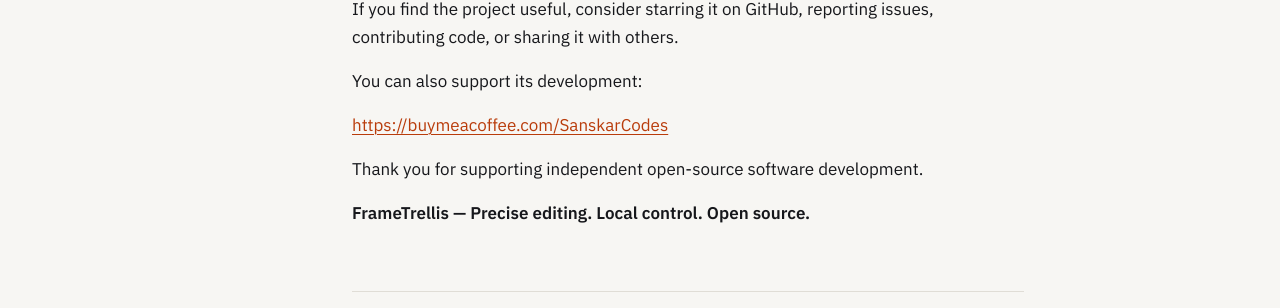
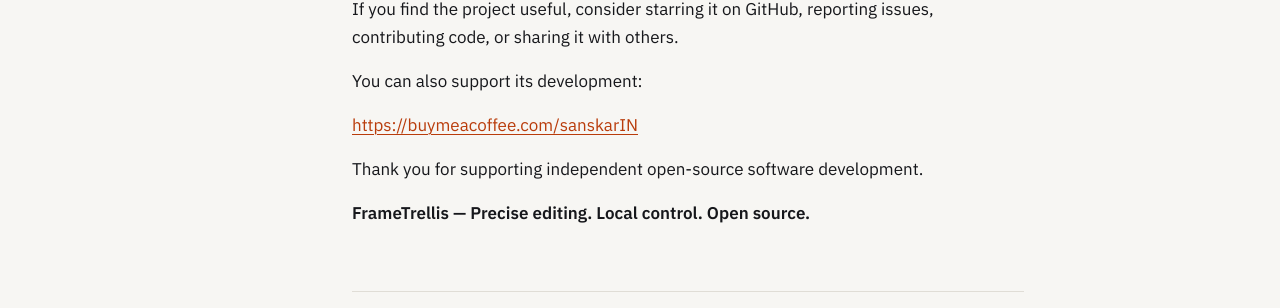
Before and after one commit to sanskarIN/sanskarIN.github.io, a Jekyll site: the page built from _posts/2026-10-25-frametrellis-v1-3-0-release.md, in a window 1280 px wide and 900 px high, scrolled down 2613 px. Shown: the part 146-454 px from the top of the window. Built offline with Jekyll 4.4.1, drawn with Linux system fonts in a browser that asks for light colours; some of the changed lines change nothing that is shown.

Commit message:
fix(blog): refresh support link in 2026-10-25-frametrellis-v1-3-0-release.md

```diff
--- a/_posts/2026-10-25-frametrellis-v1-3-0-release.md
+++ b/_posts/2026-10-25-frametrellis-v1-3-0-release.md
@@ -78,7 +78,7 @@
 
 You can also support its development:
 
-<a href="https://buymeacoffee.com/SanskarCodes" rel="noopener noreferrer">https://buymeacoffee.com/SanskarCodes</a>
+<a href="https://buymeacoffee.com/sanskarIN" rel="noopener noreferrer">https://buymeacoffee.com/sanskarIN</a>
 
 Thank you for supporting independent open-source software development.
 
```
